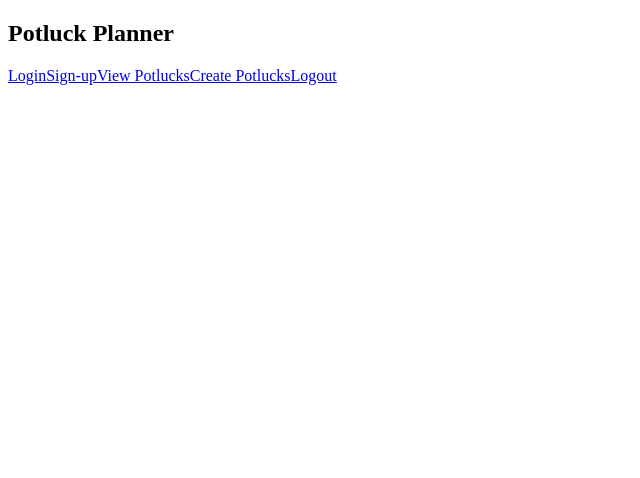
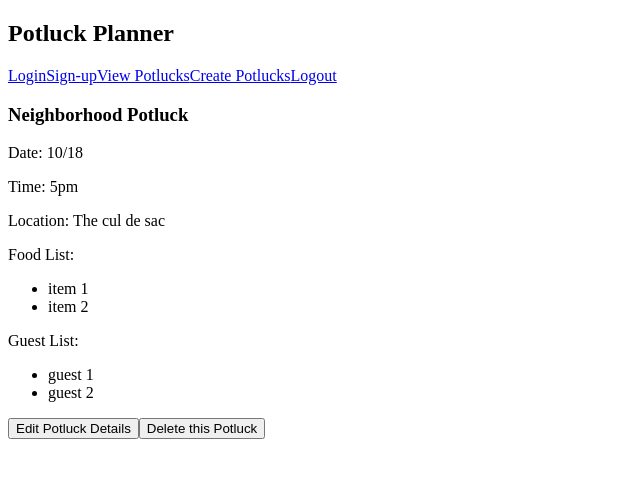
Before and after one commit to ft-potluck-planner-3/front-end, a React (Create React App) app in the folder potluck-planner/: page /potlucks/1 in a window 1280 px wide. Shown: the top 478 px of the page, without its empty margins (0-640 px from the left). Built offline with nearby package versions, Linux system fonts and the light colour scheme.

Commit message:
created basic potluck component, edit and delete not functioning yet

```diff
--- a/potluck-planner/src/components/Potluck.js
+++ b/potluck-planner/src/components/Potluck.js
@@ -1,6 +1,27 @@
 import React from "react";
 
+const fakePotluck = {
+    id: 1,
+    potluckName: 'Neighborhood Potluck',
+    date: '10/18',
+    time: '5pm',
+    location: 'The cul de sac',
+    foods: ['item 1', 'item 2'],
+    guests: ['guest 1', 'guest 2']
+}
 const Potluck = () => {
-  return <div></div>;
+    const { id, potluckName, date, time, location, foods, guests } = fakePotluck;
+    return <div className="potluck" key={id}>
+        <h3>{potluckName}</h3>
+        <p>Date: {date}</p>
+        <p>Time: {time}</p>
+        <p>Location: {location}</p>
+        <p>Food List:</p>
+        <ul>{foods.map(food => <li>{food}</li>)}</ul>
+        <p>Guest List:</p>
+        <ul>{guests.map(guest => <li>{guest}</li>)}</ul>
+        <button>Edit Potluck Details</button>
+        <button>Delete this Potluck</button>
+    </div>;
 };
 export default Potluck;
```
